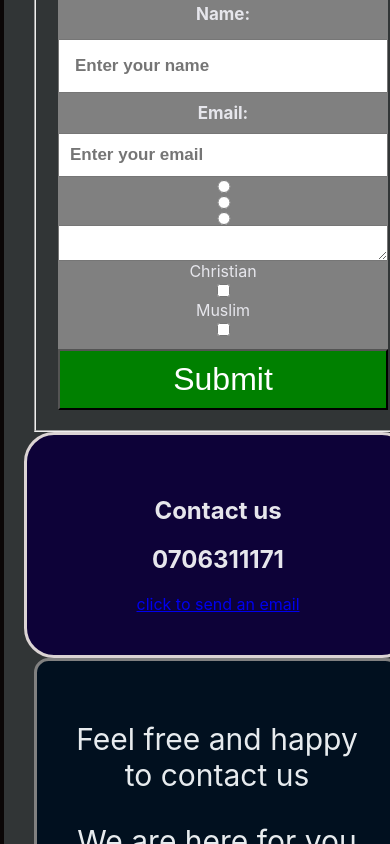
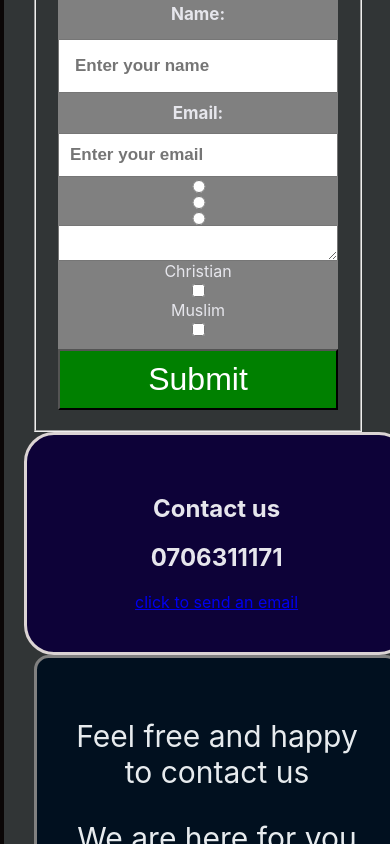
Before and after one commit to sherryriam/second, a React (Create React App) app in the folder second/: page / in a window 390 px wide. Shown: the part 987-1831 px from the top of the page. Built offline with nearby package versions, Linux system fonts and the light colour scheme.

Commit message:
changes made to second/src/App.css at media screen i have set a width of 300 from 350

```diff
--- a/second/src/App.css
+++ b/second/src/App.css
@@ -93,7 +93,7 @@ i {
     display: inline-block;
   }
   fieldset {
-    width: 350px;
+    width: 300px;
     margin-left: 30px;
   }
   .contact-info {
```
